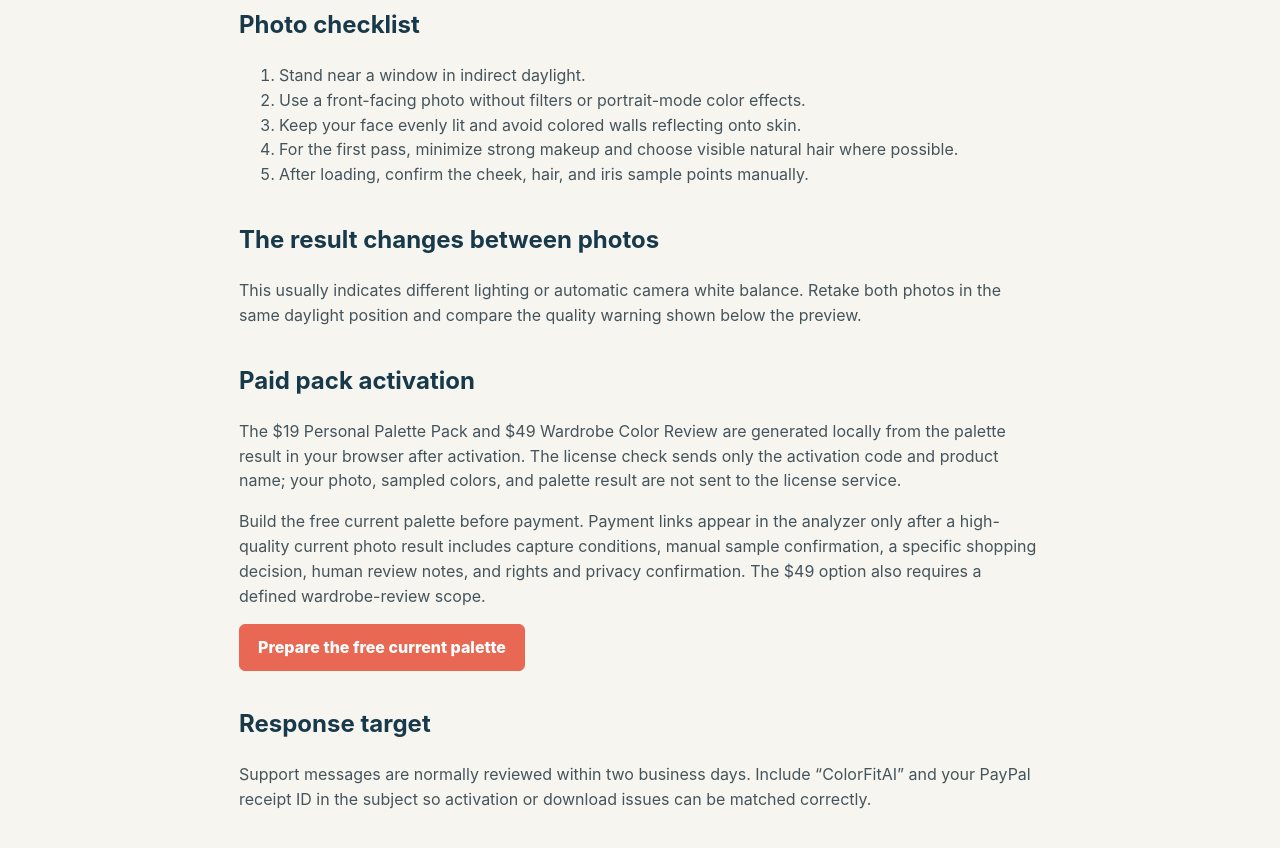
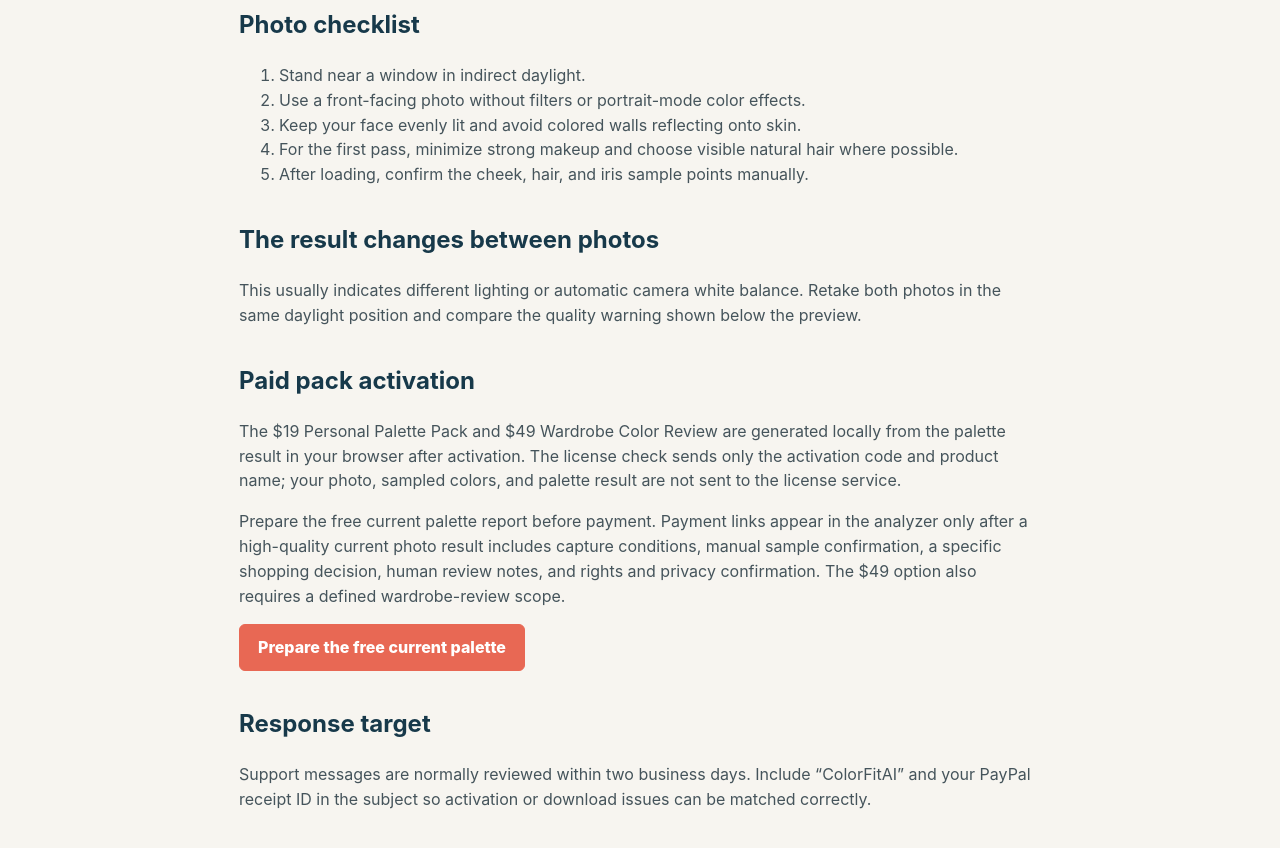
Before and after one commit to JamesC-ai/colorfitai, a website: page public/support.html in a window 1280 px wide. Shown: the part 250-1098 px from the top of the page. Drawn offline with Linux system fonts and the light colour scheme.

Commit message:
fix: clarify free-first color support

```diff
--- a/public/support.html
+++ b/public/support.html
@@ -26,7 +26,7 @@
       <p>This usually indicates different lighting or automatic camera white balance. Retake both photos in the same daylight position and compare the quality warning shown below the preview.</p>
       <h2>Paid pack activation</h2>
       <p>The $19 Personal Palette Pack and $49 Wardrobe Color Review are generated locally from the palette result in your browser after activation. The license check sends only the activation code and product name; your photo, sampled colors, and palette result are not sent to the license service.</p>
-      <p>Build the free current palette before payment. Payment links appear in the analyzer only after a high-quality current photo result includes capture conditions, manual sample confirmation, a specific shopping decision, human review notes, and rights and privacy confirmation. The $49 option also requires a defined wardrobe-review scope.</p>
+      <p>Prepare the free current palette report before payment. Payment links appear in the analyzer only after a high-quality current photo result includes capture conditions, manual sample confirmation, a specific shopping decision, human review notes, and rights and privacy confirmation. The $49 option also requires a defined wardrobe-review scope.</p>
       <p><a class="primary-button" href="/?utm_source=colorfitai&amp;utm_medium=owned&amp;utm_campaign=conversion&amp;utm_content=support_free_palette#analyzer">Prepare the free current palette</a></p>
       <h2>Response target</h2>
       <p>Support messages are normally reviewed within two business days. Include “ColorFitAI” and your PayPal receipt ID in the subject so activation or download issues can be matched correctly.</p>
```
Also changed, not shown: tests/site.test.mjs (+1 -1 lines).
